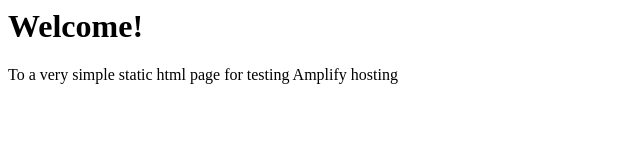
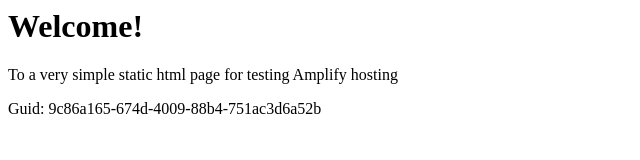
Before and after one commit to aws-aemilia-mxp/Github-PR-Commit-Integration-Test-DoNotTouch-v1-prod-eu-south-1, a website: page src/index.html in a window 1280 px wide. Shown: the whole page, without its empty margins (0-640 px from the left). Drawn offline with Linux system fonts and the light colour scheme.

Commit message:
commit from integ tests

```diff
--- a/src/index.html
+++ b/src/index.html
@@ -1,3 +1,5 @@
+
+
 <html lang="en">
 
 <head>
@@ -10,6 +12,6 @@
 <body>
     <h1>Welcome!</h1>
     <p>To a very simple static html page for testing Amplify hosting</p>
-</body>
+    <p>Guid: 9c86a165-674d-4009-88b4-751ac3d6a52b</p></body>
 
 </html>
```
